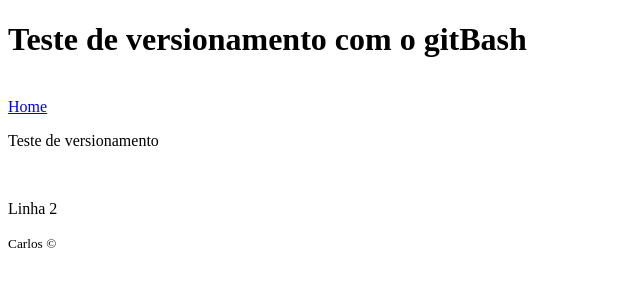
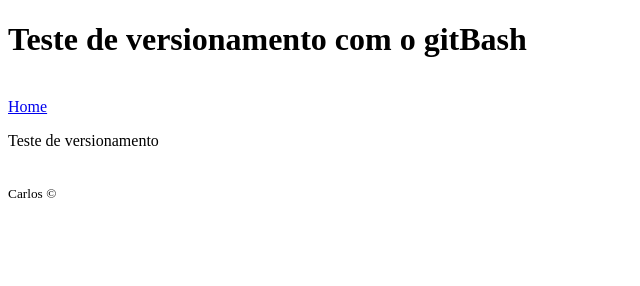
Before and after one commit to Prof-Carlos-Senai/versionamento, a plain HTML site: page index.html in a window 1280 px wide. Shown: the whole page, without its empty margins (0-640 px from the left). Drawn offline with Linux system fonts and the light colour scheme.

Commit message:
versão 4

```diff
--- a/index.html
+++ b/index.html
@@ -16,7 +16,6 @@
     <main>
         <p>Teste de versionamento</p>
         <br>
-        <p>Linha 2</p>
     </main>
     <footer>
         <small>
```
